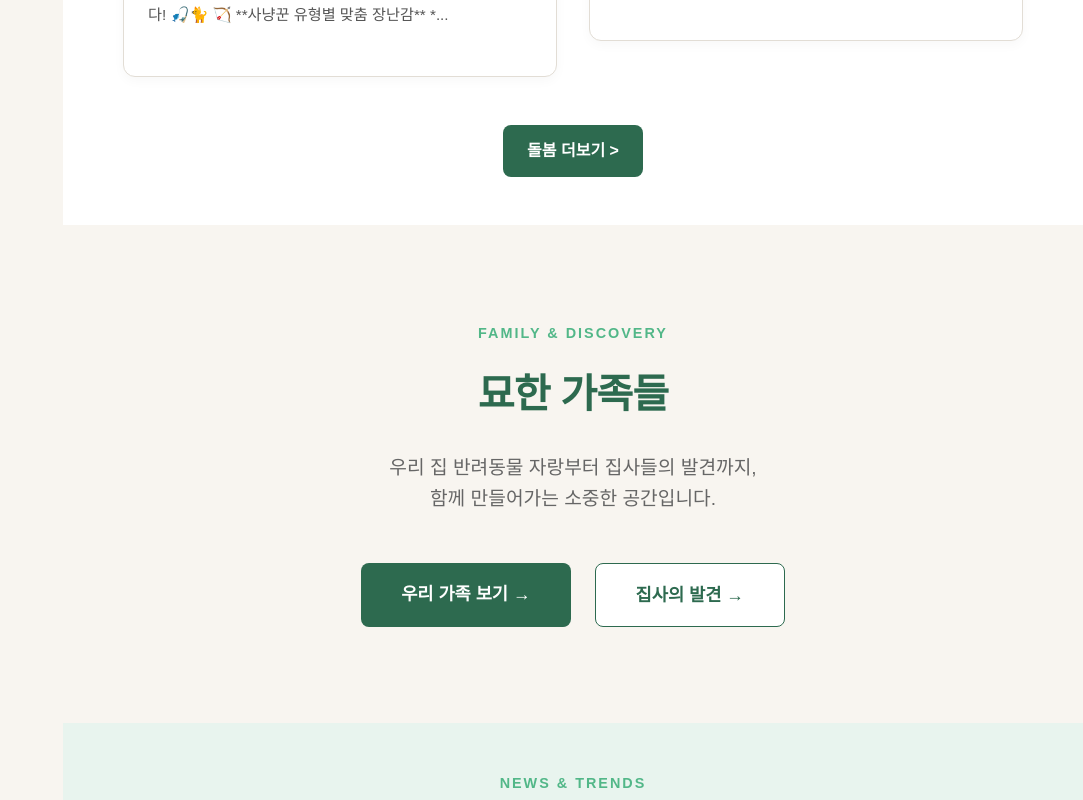
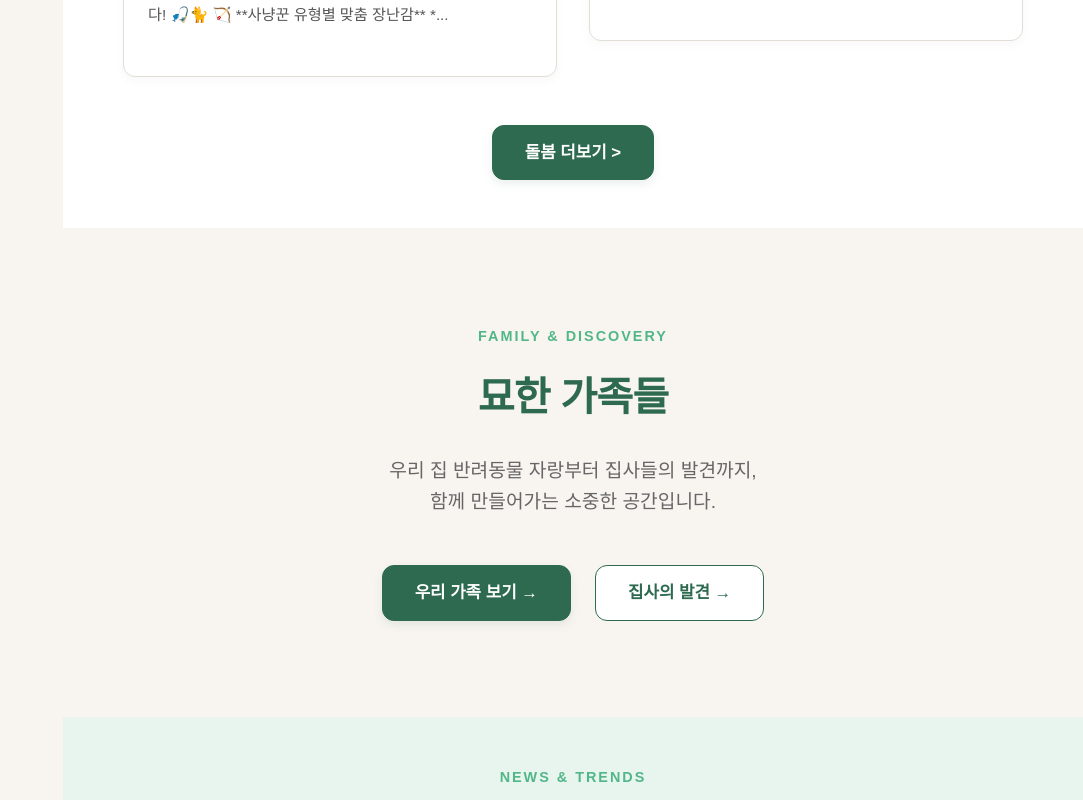
Before and after one commit to ileilo1215-ship-it/myo-guide, a Next.js app: page / in a window 1280 px wide. Shown: the part 1560-2360 px from the top of the page, without its empty margins (197-1280 px from the left). Built offline with nearby package versions, Linux system fonts and the light colour scheme; a web font is replaced by a local one.

Commit message:
style: unify button sizes and fix inverted button specificity

```diff
--- a/app/globals.css
+++ b/app/globals.css
@@ -827,18 +827,40 @@ h1, h2, h3 {
 
 /* Button styles for sections */
 .btn-primary {
-  display: inline-block;
+  display: inline-flex;
+  align-items: center;
+  justify-content: center;
   background-color: var(--accent-sub);
   color: white;
-  padding: 12px 24px;
-  border-radius: 8px;
+  padding: 12px 32px;
+  border-radius: 12px;
   text-decoration: none;
   font-weight: 600;
-  transition: background-color 0.2s ease;
+  font-size: 1.05rem;
+  transition: all 0.2s ease;
+  border: 1.5px solid var(--accent-sub);
+  cursor: pointer;
+  box-shadow: 0 4px 10px rgba(45, 106, 79, 0.1);
 }
 
 .btn-primary:hover {
   background-color: var(--accent-color);
+  border-color: var(--accent-color);
+  transform: translateY(-2px);
+  box-shadow: 0 6px 15px rgba(82, 183, 136, 0.2);
+}
+
+.btn-primary.btn-outline {
+  background-color: white;
+  color: var(--accent-sub);
+  border-color: var(--accent-sub);
+  box-shadow: none;
+}
+
+.btn-primary.btn-outline:hover {
+  background-color: #f8fcf9;
+  color: var(--accent-color);
+  border-color: var(--accent-color);
 }
 
 .btn-group {
--- a/app/page.js
+++ b/app/page.js
@@ -4,10 +4,12 @@ import { getSortedPostsData } from '@/lib/posts';
 import { friendsList } from '@/lib/friends';
 import { GOOGLE_FORM_URL } from '@/lib/constants';
 import { getFamilyData } from '@/lib/family';
+import { educationalContent } from '@/lib/educational-content';
 import '@/app/hero-credit.css';
 
 import Banner from '@/components/Banner';
 import PostCard from '@/components/PostCard';
+import HeroSlider from '@/components/HeroSlider';
 import Image from 'next/image';
 import Link from 'next/link';
 import fs from 'fs';
@@ -69,7 +71,6 @@ function NewsPageItem({ post }) {
   );
 }
 
-import { educationalContent } from '@/lib/educational-content';
 
 // --- CLASSROOM PAGE COMPONENTS ---
 function ClassCard({ post }) {
@@ -181,7 +182,6 @@ function ClassroomView({ posts, selectedTag, dayCount = 0 }) {
 }
 
 
-import HeroSlider from '@/components/HeroSlider';
 
 export default async function Home({ searchParams }) {
   const params = await searchParams;
@@ -449,7 +449,7 @@ export default async function Home({ searchParams }) {
           </p>
           <div className="btn-group">
             <Link href="/care" className="btn-primary">돌봄 가이드 보기 &gt;</Link>
-            <Link href="/?category=Class" className="btn-primary" style={{ backgroundColor: 'transparent', color: 'var(--accent-sub)', border: '2px solid var(--accent-sub)' }}>묘한 교실 가기 &gt;</Link>
+            <Link href="/?category=Class" className="btn-primary btn-outline">묘한 교실 가기 &gt;</Link>
           </div>
         </div>
       </section>
@@ -486,20 +486,12 @@ export default async function Home({ searchParams }) {
           </div>
 
           <div className="btn-group" style={{ justifyContent: 'center', gap: '1.5rem' }}>
-            <Link href="/family?tab=family" className="btn-primary" style={{ padding: '1rem 2.5rem', fontSize: '1.1rem' }}>
+            <Link href="/family?tab=family" className="btn-primary">
               우리 가족 보기 →
             </Link>
             <Link
               href="/family?tab=discovery"
-              className="btn-primary"
-              style={{
-                padding: '1rem 2.5rem',
-                fontSize: '1.1rem',
-                backgroundColor: 'white',
-                color: 'var(--accent-sub)',
-                border: '1px solid var(--accent-sub)',
-                boxShadow: 'none'
-              }}
+              className="btn-primary btn-outline"
             >
               집사의 발견 →
             </Link>
@@ -566,7 +558,7 @@ export default async function Home({ searchParams }) {
                  </>
                )}
             </div>
-            <Link href={dailyClass ? `/posts/${dailyClass.id}` : "/?category=Class"} className="btn-primary" style={{ backgroundColor: 'white', color: 'var(--accent-sub)' }}>
+            <Link href={dailyClass ? `/posts/${dailyClass.id}` : "/?category=Class"} className="btn-primary btn-outline">
               지금 수업 참여하기 &gt;
             </Link>
           </div>
```
